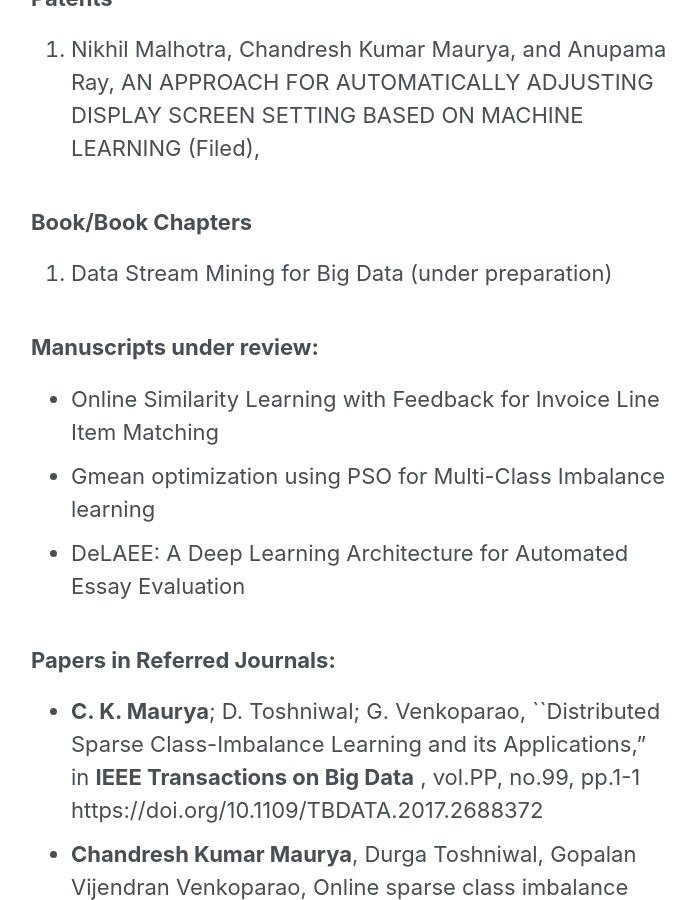
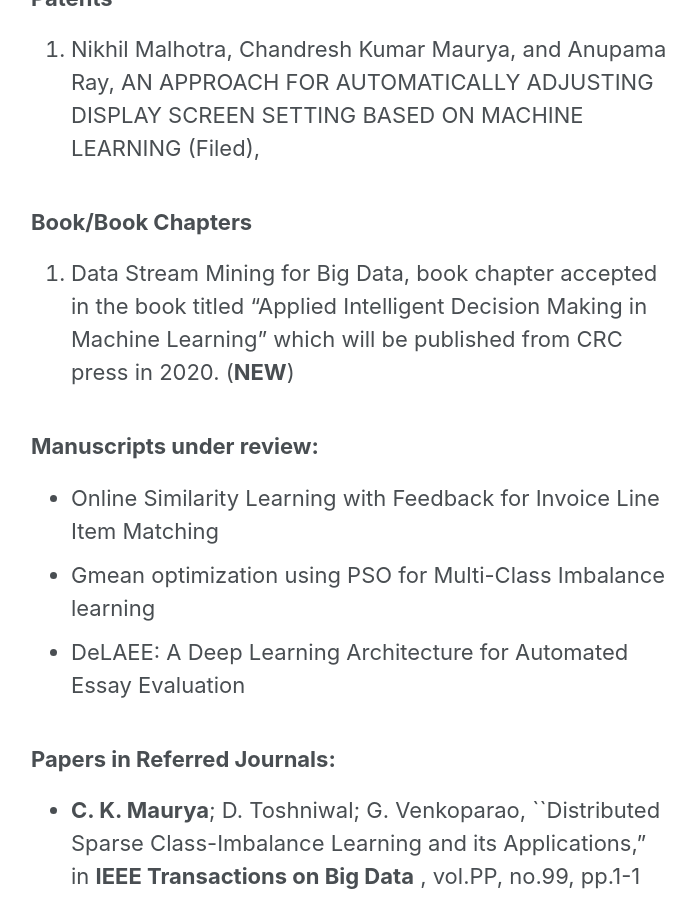
Before and after one commit to chandreshiit/oldsite, a Jekyll site: the page built from _pages/research.md, in a window 1280 px wide and 900 px high, scrolled down 486 px. Shown: the whole window, without its empty margins (291-987 px from the left). Built offline with Jekyll 4.4.1, drawn with Linux system fonts in a browser that asks for light colours; cached includes are drawn as plain includes; nearby versions of some CDN libraries.

Commit message:
added in  research

```diff
--- a/_pages/research.md
+++ b/_pages/research.md
@@ -11,7 +11,7 @@ author_profile: false
 
 
 ### Book/Book Chapters
-1. Data Stream Mining for Big Data (under preparation)
+1. Data Stream Mining for Big Data, book chapter accepted  in the book titled "Applied Intelligent Decision Making in Machine Learning" which will be published from CRC press in 2020. (**NEW**)
 
 ### Manuscripts under review:
 - Online Similarity Learning with Feedback for Invoice Line Item Matching
```
Also changed, not shown: _pages/new.jpg (added).
